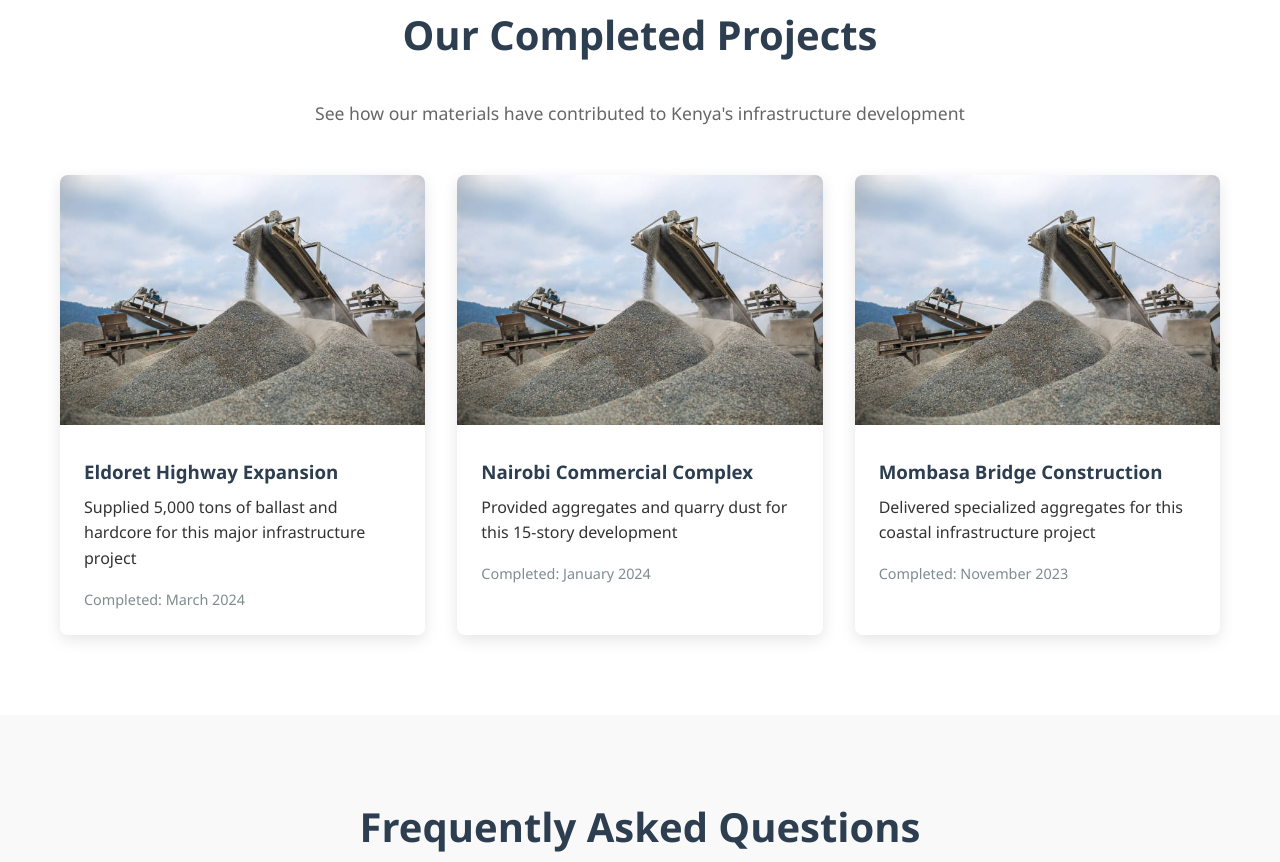
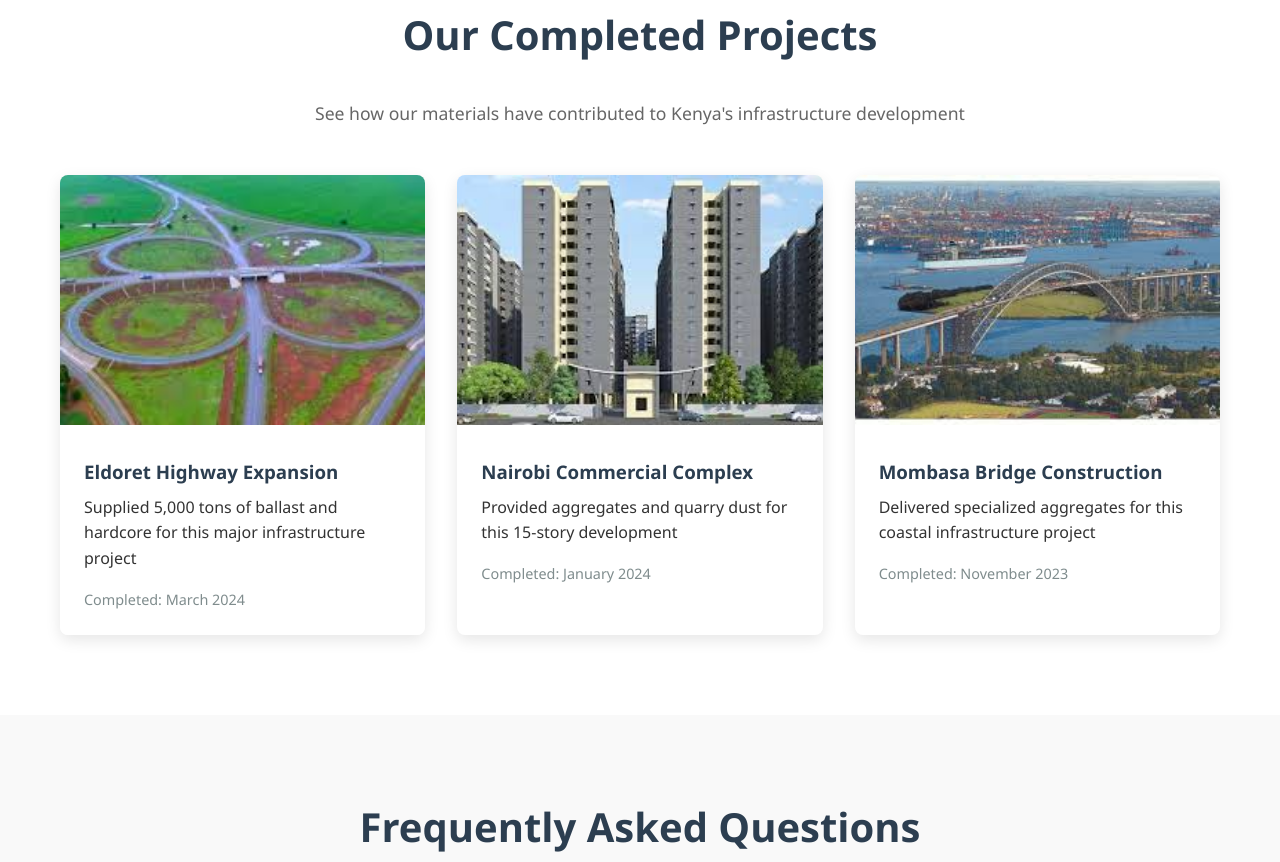
Before and after one commit to ropisaac/roptech_quarry, a plain HTML site: page index.html in a window 1280 px wide. Shown: the part 2803-3665 px from the top of the page. Drawn offline with Linux system fonts and the light colour scheme.

Commit message:
Update index.html

```diff
--- a/index.html
+++ b/index.html
@@ -540,6 +540,7 @@
             padding: 2rem;
             border-radius: 8px;
             text-align: center;
+            text-color: #333
             box-shadow: 0 5px 15px rgba(0, 0, 0, 0.05);
         }
 
@@ -766,7 +767,7 @@
 
             <div class="featured-projects">
                 <div class="project-card">
-                    <img src="images/quarry.jpg" alt="Road Construction Project">
+                    <img src="images/bypass.jpeg" alt="Road Construction Project">
                     <div class="project-info">
                         <h3>Eldoret Highway Expansion</h3>
                         <p>Supplied 5,000 tons of ballast and hardcore for this major infrastructure project</p>
@@ -775,7 +776,7 @@
                 </div>
 
                 <div class="project-card">
-                    <img src="images/quarry.jpg" alt="Building Construction">
+                    <img src="images/nairobi.jpeg" alt="Building Construction">
                     <div class="project-info">
                         <h3>Nairobi Commercial Complex</h3>
                         <p>Provided aggregates and quarry dust for this 15-story development</p>
@@ -784,7 +785,7 @@
                 </div>
 
                 <div class="project-card">
-                    <img src="images/quarry.jpg" alt="Bridge Construction">
+                    <img src="images/mombasa.jpeg" alt="Bridge Construction">
                     <div class="project-info">
                         <h3>Mombasa Bridge Construction</h3>
                         <p>Delivered specialized aggregates for this coastal infrastructure project</p>
```
